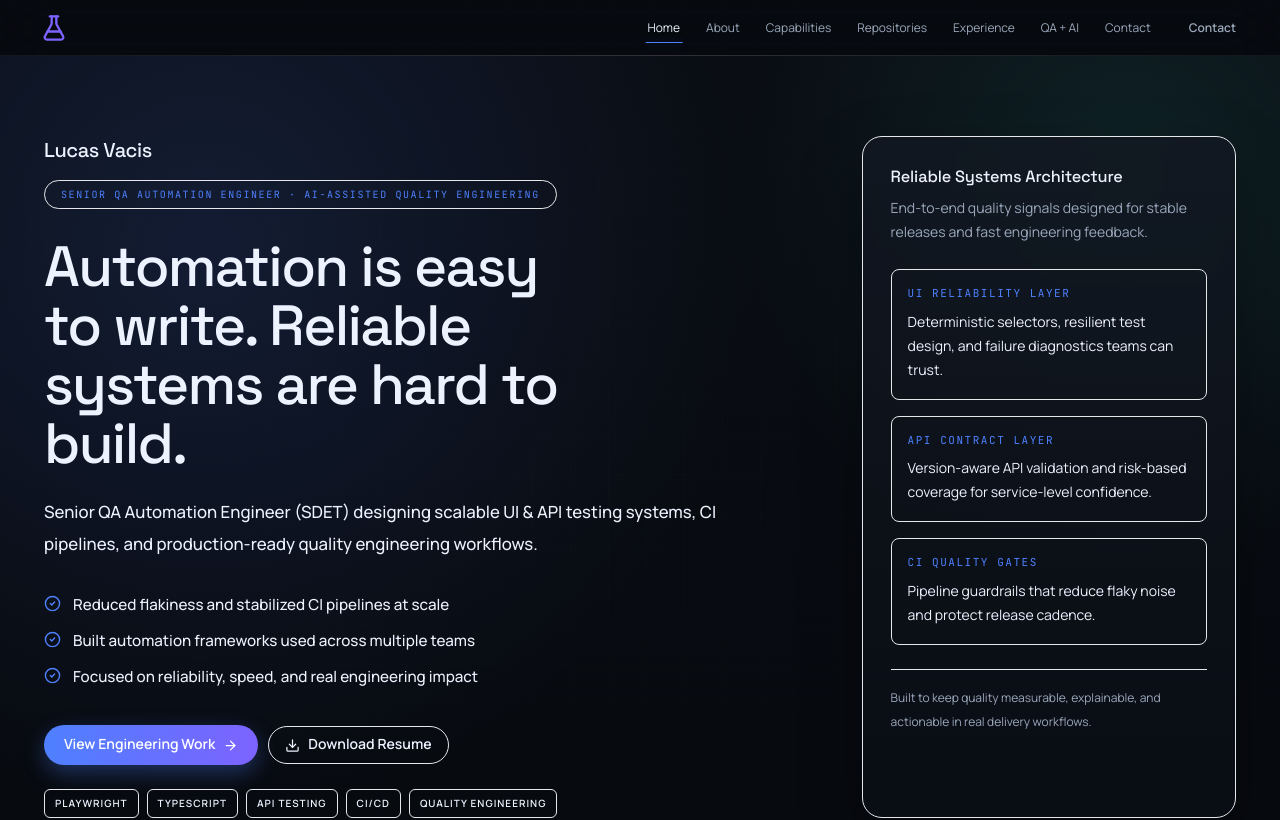
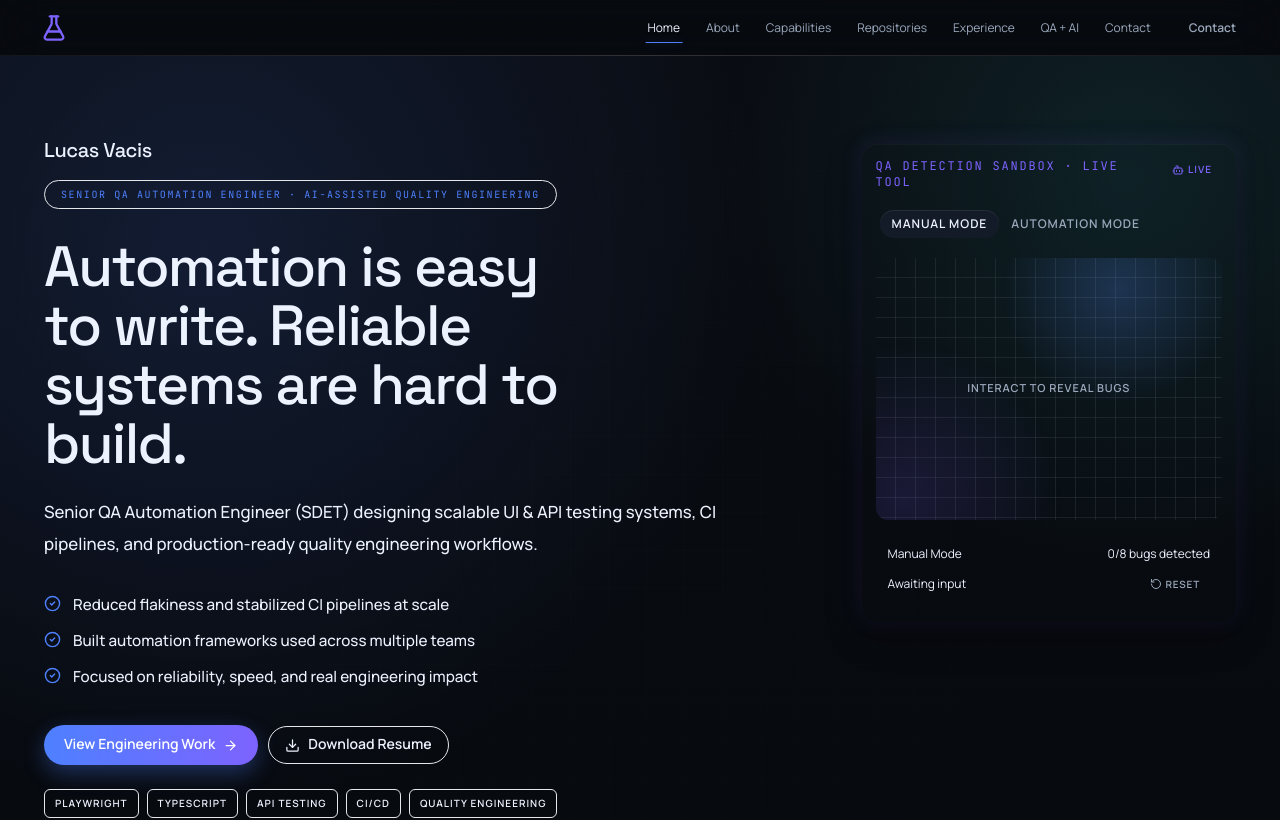
Before and after one commit to lucasvacis87/portfolio-lucas-vacis, a React (Vite) app: page / in a window 1280 px wide. Shown: the top 820 px of the page. Built offline with nearby package versions, Linux system fonts and the light colour scheme.

Commit message:
refactor(hero): restore interactive QA sandbox panel

```diff
--- a/src/components/sections/HeroSection.tsx
+++ b/src/components/sections/HeroSection.tsx
@@ -3,6 +3,7 @@ import { ArrowRight, CheckCircle2, Download } from "lucide-react";
 import { hero } from "../../content/site";
 import { withBaseUrl } from "../../utils/url";
 import { containerClassName } from "../layout/Container";
+import { InteractiveQASandbox } from "./InteractiveQASandbox";
 
 export function HeroSection(): JSX.Element {
   const staggerContainer = {
@@ -109,32 +110,15 @@ export function HeroSection(): JSX.Element {
               </motion.p>
             ) : null}
           </motion.div>
-          <motion.aside
+          <motion.div
             variants={staggerContainer}
             initial="hidden"
             whileInView="show"
             viewport={{ once: true, margin: "-64px" }}
-            aria-label="Quality engineering systems overview"
-            className="relative h-full rounded-xl2 border border-border/70 bg-[linear-gradient(180deg,rgba(18,24,34,0.84),rgba(10,14,21,0.92))] p-6 shadow-[0_24px_60px_rgba(0,0,0,0.34)] backdrop-blur lg:p-7"
+            className="lg:pt-2"
           >
-            <motion.h2 variants={revealItem} className="font-heading text-[1.02rem] tracking-[-0.01em] text-text">
-              {hero.systemsPanel.title}
-            </motion.h2>
-            <motion.p variants={revealItem} className="mt-2 text-sm leading-6 text-muted">
-              {hero.systemsPanel.subtitle}
-            </motion.p>
-            <motion.ul variants={revealItem} className="mt-6 space-y-4">
-              {hero.systemsPanel.lanes.map((lane) => (
-                <li key={lane.title} className="rounded-lg border border-border/65 bg-bg/28 p-4">
-                  <p className="font-mono text-[11px] uppercase tracking-[0.14em] text-accent">{lane.title}</p>
-                  <p className="mt-2 text-sm leading-6 text-text/84">{lane.detail}</p>
-                </li>
-              ))}
-            </motion.ul>
-            <motion.p variants={revealItem} className="mt-6 border-t border-border/65 pt-4 text-xs leading-6 text-muted">
-              {hero.systemsPanel.footer}
-            </motion.p>
-          </motion.aside>
+            <InteractiveQASandbox />
+          </motion.div>
         </div>
       </div>
     </section>
--- a/src/content/site.ts
+++ b/src/content/site.ts
@@ -23,25 +23,6 @@ export const hero: HeroContent = {
   chips: ["Playwright", "TypeScript", "API Testing", "CI/CD", "Quality Engineering"],
   primaryCta: { label: "View Engineering Work", href: "#repositories" },
   secondaryCta: { label: "Download Resume", href: "resume.pdf", download: "Lucas-Vacis-Resume.pdf" },
-  systemsPanel: {
-    title: "Reliable Systems Architecture",
-    subtitle: "End-to-end quality signals designed for stable releases and fast engineering feedback.",
-    lanes: [
-      {
-        title: "UI Reliability Layer",
-        detail: "Deterministic selectors, resilient test design, and failure diagnostics teams can trust."
-      },
-      {
-        title: "API Contract Layer",
-        detail: "Version-aware API validation and risk-based coverage for service-level confidence."
-      },
-      {
-        title: "CI Quality Gates",
-        detail: "Pipeline guardrails that reduce flaky noise and protect release cadence."
-      }
-    ],
-    footer: "Built to keep quality measurable, explainable, and actionable in real delivery workflows."
-  },
   microLine: undefined
 };
 
--- a/src/types/content.ts
+++ b/src/types/content.ts
@@ -11,12 +11,6 @@ export type HeroContent = {
   chips: string[];
   primaryCta: { label: string; href: string };
   secondaryCta: { label: string; href: string; download?: string };
-  systemsPanel: {
-    title: string;
-    subtitle: string;
-    lanes: { title: string; detail: string }[];
-    footer: string;
-  };
   microLine?: string;
 };
 
```
